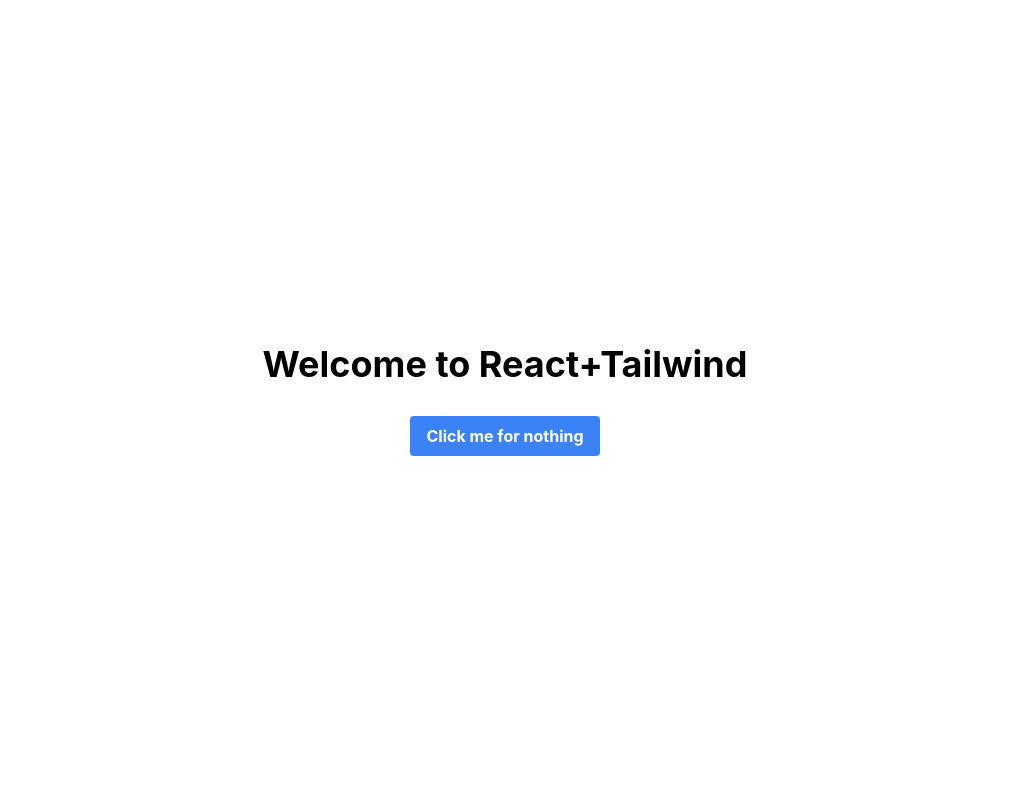
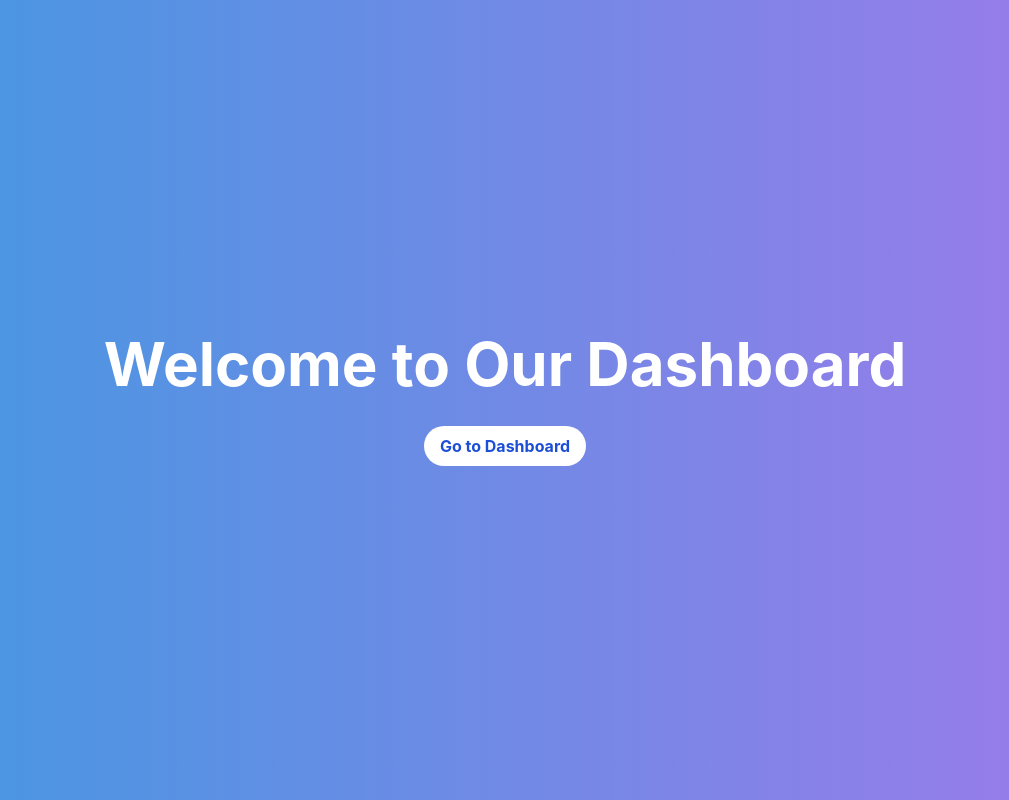
Before and after one commit to rennybird/reactoilcompanyfinal, a React (Create React App) app: page / in a window 1280 px wide. Shown: the whole page, without its empty margins (135-1144 px from the left). Built offline with nearby package versions, Linux system fonts and the light colour scheme.

Commit message:
add homepage

```diff
--- a/src/App.tsx
+++ b/src/App.tsx
@@ -1,15 +1,17 @@
-import "./App.css";
+import React from 'react';
+import { BrowserRouter as Router, Route, Routes } from 'react-router-dom';
+import WelcomePage from './WelcomePage';
+import DashboardPage from './DashboardPage';
+import './App.css';
 
-const message = `Welcome to React+Tailwind`;
-const btnText = `Click me for nothing`;
-function App() {
+const App: React.FC = () => {
   return (
-    <div className="flex flex-col items-center justify-center h-screen">
-      <h1 className="text-4xl font-bold mb-8">{message}</h1>
-      <button className="bg-blue-500 hover:bg-blue-700 text-white font-bold py-2 px-4 rounded">
-        {btnText}
-      </button>
-    </div>
+    <Router>
+      <Routes>
+        <Route path="/dashboard" element={<DashboardPage />} />
+        <Route path="/" element={<WelcomePage />} />
+      </Routes>
+    </Router>
   );
 }
 
--- /dev/null
+++ b/src/DashboardPage.tsx
@@ -0,0 +1,21 @@
+import React from 'react';
+import './DashboardPage.css';  // Create this CSS file for custom styles
+
+const DashboardPage: React.FC = () => {
+  return (
+    <div className="flex flex-col items-center justify-center h-screen">
+      <h1 className="text-4xl font-bold mb-8">This is PowerBI Financial Dashboard</h1>
+      <div className="w-full h-full mt-8">
+        <iframe
+          title="try_finance"
+          className="w-full h-full"
+          src="https://app.powerbi.com/view?r=eyJrIjoiZGVmNzIwNTktY2ZlYy00ZWQwLTg1NTYtYTJlNTU1NzIxNmExIiwidCI6IjZmNDQzMmRjLTIwZDItNDQxZC1iMWRiLWFjMzM4MGJhNjMzZCIsImMiOjEwfQ%3D%3D"
+          frameBorder="0"
+          allowFullScreen={true}
+        ></iframe>
+      </div>
+    </div>
+  );
+}
+
+export default DashboardPage;
--- /dev/null
+++ b/src/WelcomePage.css
@@ -0,0 +1,7 @@
+/* WelcomePage.css */
+.bg-gradient-to-r {
+    background: linear-gradient(to right, #4299e1, #9f7aea);
+  }
+  .hover\:bg-gray-200:hover {
+    background-color: #e2e8f0;
+  }
--- /dev/null
+++ b/src/WelcomePage.tsx
@@ -0,0 +1,19 @@
+import React from 'react';
+import { Link } from 'react-router-dom';
+import './WelcomePage.css';  // Create this CSS file for custom styles
+
+const WelcomePage: React.FC = () => {
+  return (
+    <div className="flex flex-col items-center justify-center h-screen bg-gradient-to-r from-blue-500 to-purple-500 text-white">
+      <h1 className="text-6xl font-bold mb-8">Welcome to Our Dashboard</h1>
+      {/* <p className="text-2xl mb-8">Your one-stop solution for all financial insights</p> */}
+      <Link to="/dashboard">
+        <button className="bg-white text-blue-700 font-bold py-2 px-4 rounded-full hover:bg-gray-200">
+          Go to Dashboard
+        </button>
+      </Link>
+    </div>
+  );
+}
+
+export default WelcomePage;
```
Also changed, not shown: src/DashboardPage.css (added).
